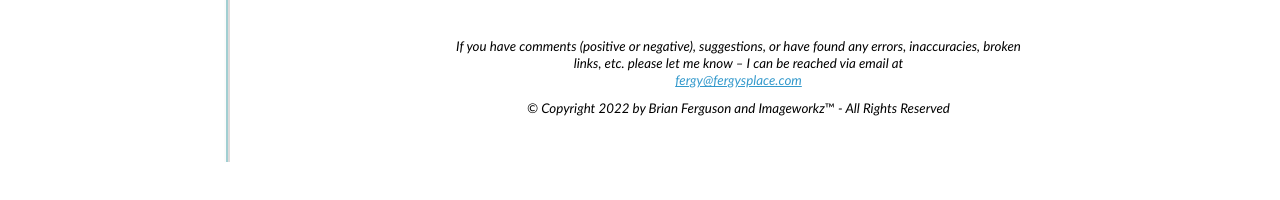
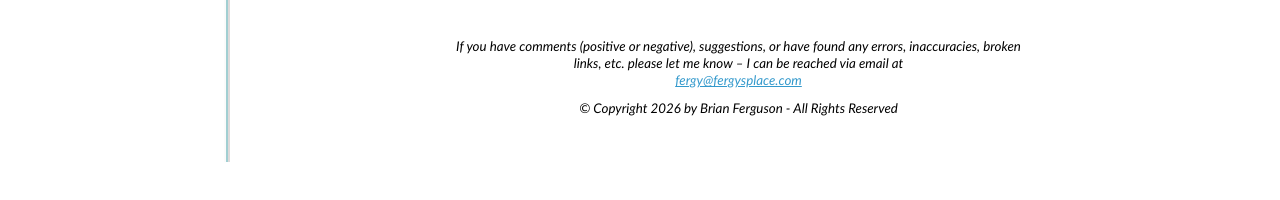
Before and after one commit to BFergy/rail, a plain HTML site: page index.html in a window 1280 px wide. Shown: the part 358-558 px from the top of the page. Drawn offline with Linux system fonts and the light colour scheme.

Commit message:
Add files via upload

```diff
--- a/index.html
+++ b/index.html
@@ -261,8 +261,7 @@ line-height:107%'><i>fergy@fergysplace.com</span></i></a><i><span
 style='font-size:10.0pt;line-height:107%'> <o:p></o:p></span></i></p>
 
 <p class=MsoNormal align=center style='text-align:center'><span
-style='font-size:10.0pt;line-height:107%'><i>&copy; Copyright 2022 by Brian Ferguson and
-Imageworkz</i>&trade;<i> - All Rights Reserved<o:p></o:p></span></i></p>
+style='font-size:10.0pt;line-height:107%'><i>&copy; Copyright 2026 by Brian Ferguson - All Rights Reserved<o:p></o:p></span></i></p>
 <br><br>
 
 </div>
```
